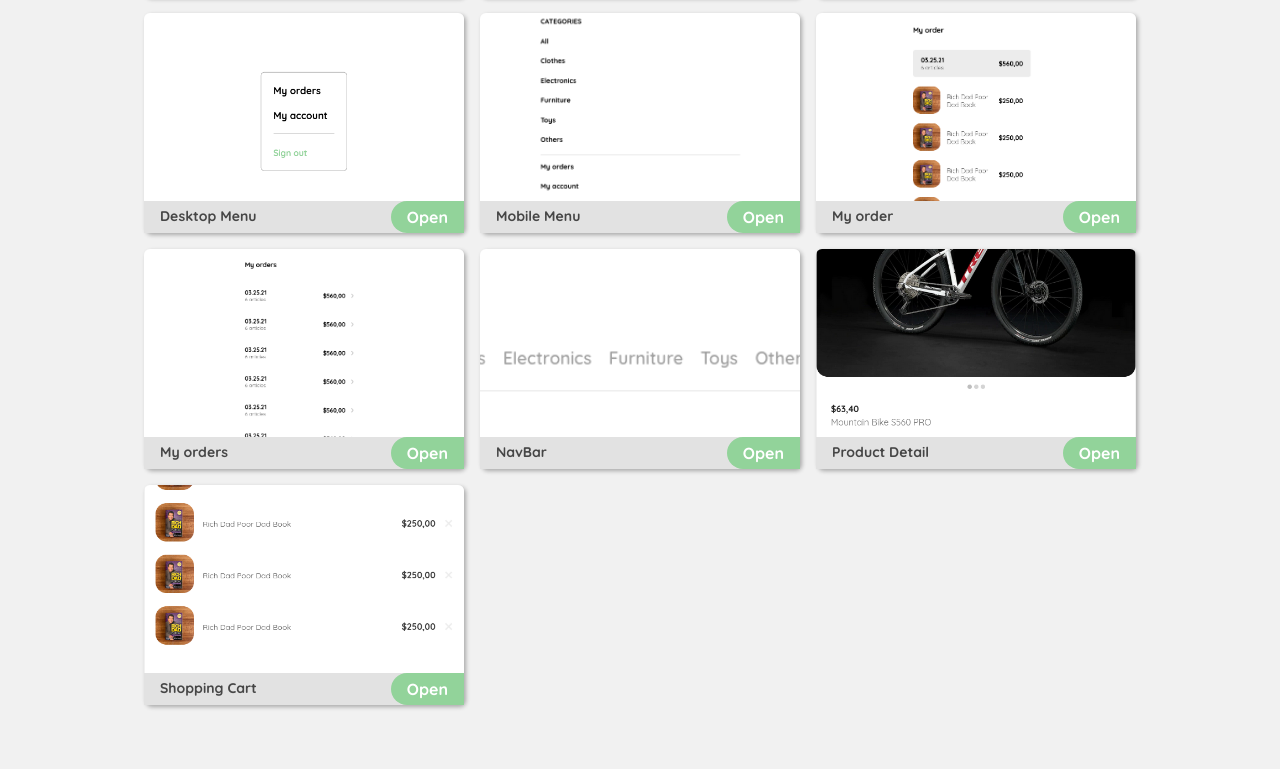
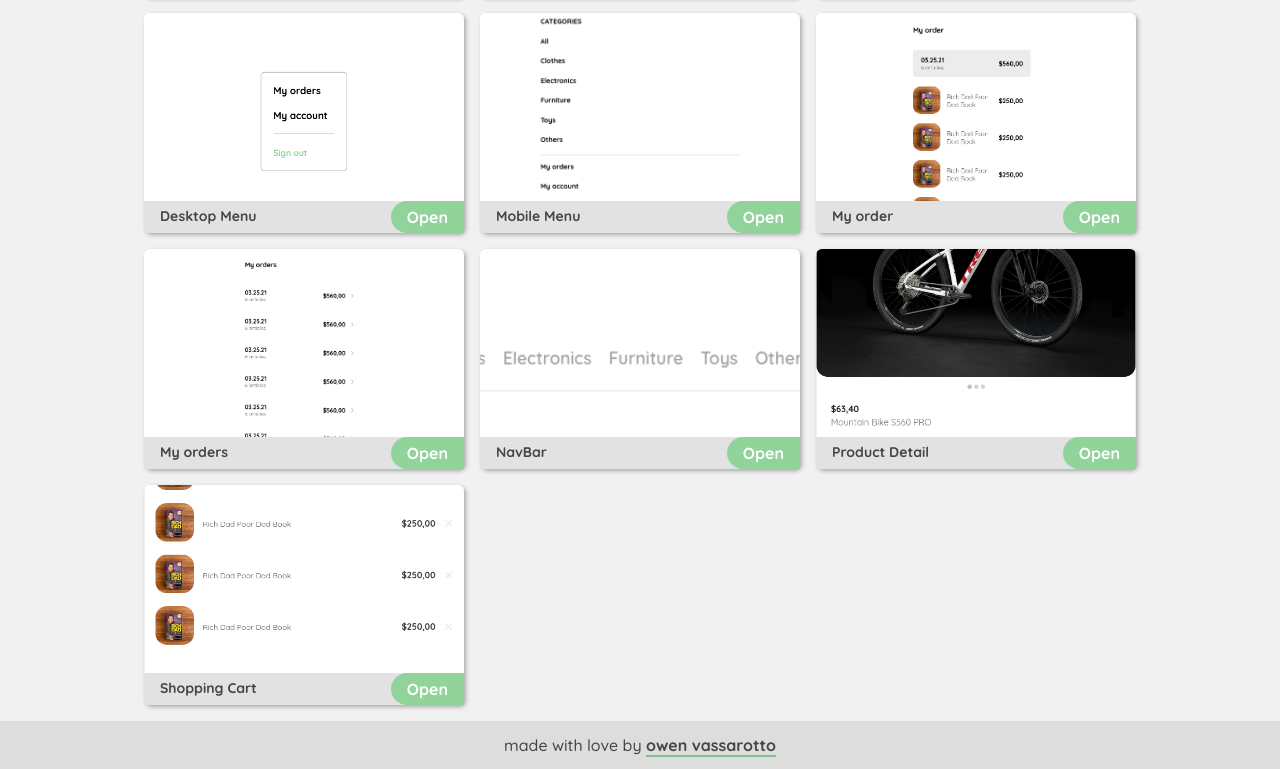
Before and after one commit to owenvassarotto/frondev_practical_course_project, a plain HTML site: page index.html in a window 1280 px wide. Shown: the part 531-1300 px from the top of the page. Before the commit the page ends 1252 px from the top, so only its background shows below. Drawn offline with Linux system fonts and the light colour scheme.

Commit message:
First commit of footer structure

```diff
--- a/index.html
+++ b/index.html
@@ -106,6 +106,21 @@
         height: 100%;
         border-radius: 6px;
         object-fit: cover;
+      }
+      /* Footer Styles */
+      .footer{
+        background-color: #dddddd;
+        padding: 14px;
+        text-align: center;
+      }
+      .footer span{
+        font-weight: 500;
+        color: #464646;
+      }
+      .footer a{
+        font-weight: bold;
+        border-bottom: 2px solid#85c08c;
+        color: #464646;
       }
       /* Reponsive */
       @media (max-width: 640px) {
@@ -240,6 +255,11 @@
           <a href="/clase13.html" target="_blank">Open</a>
         </div>
       </div>
-    </div>
+    </div><!--ends pages-container-->
+
+    <!-- Footer -->
+    <footer class="footer">
+      <span>made with love by <a href="https://github.com/owenvassarotto" target="_blank">owen vassarotto</a></span>
+    </footer>
   </body>
 </html>
```
